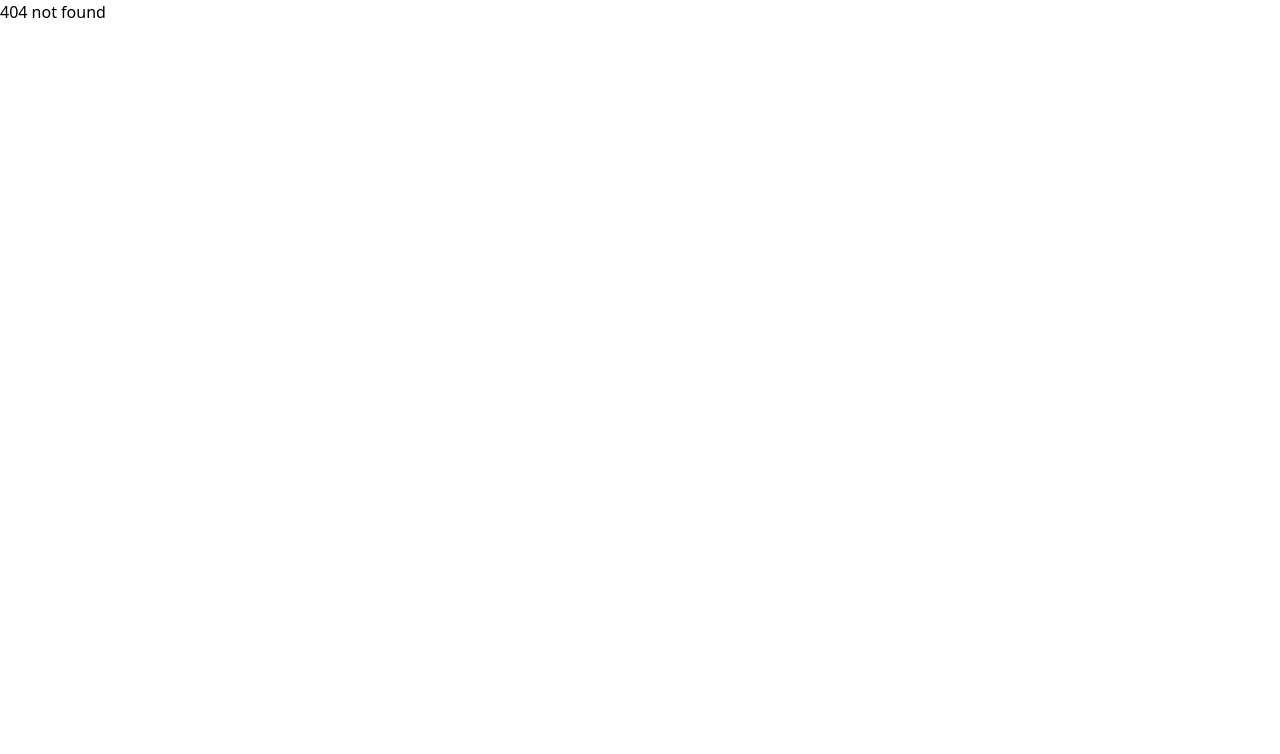
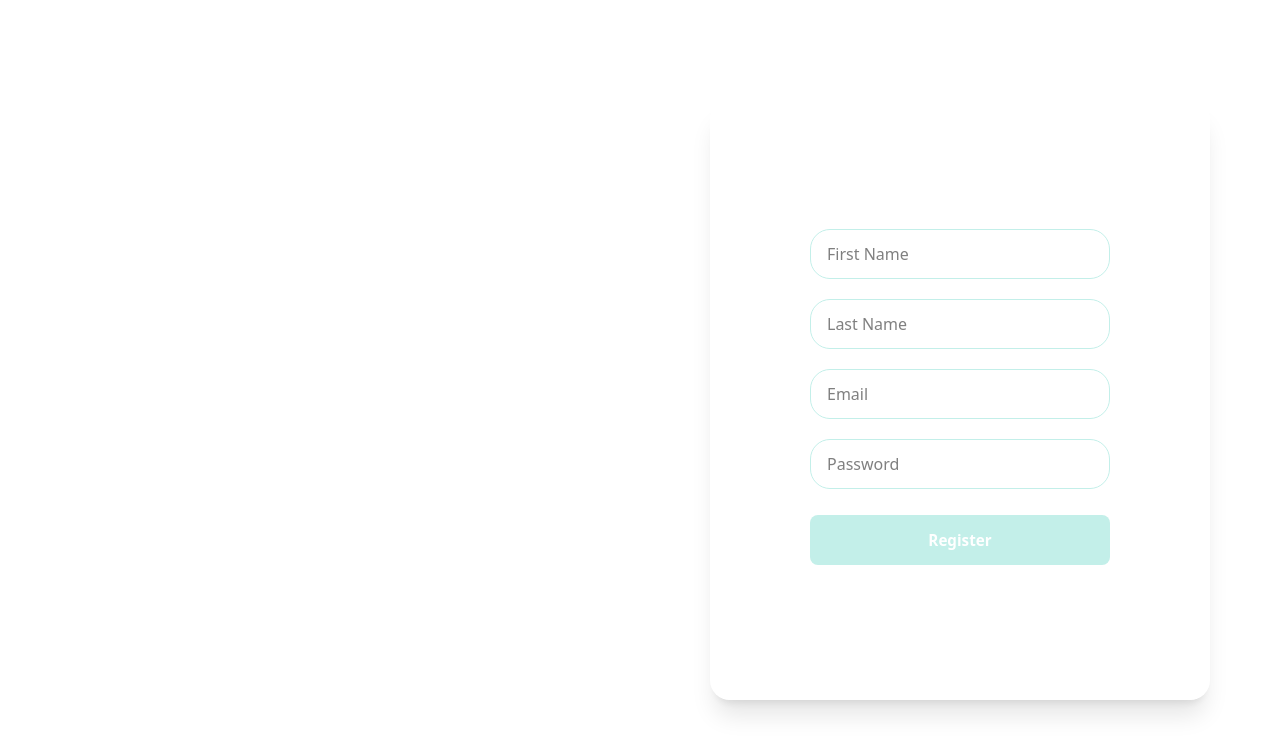
Before and after one commit to malindujayawickrama462/CBC-Backend, a React (Vite) app in the folder frontend-batch-six/: page /register in a window 1280 px wide. Before the commit this address had no page. Shown: the top 754 px of the page. Built offline with nearby package versions, Linux system fonts and the light colour scheme.

Commit message:
register created

```diff
--- a/frontend-batch-six/src/App.jsx
+++ b/frontend-batch-six/src/App.jsx
@@ -4,9 +4,9 @@ import Header from './components/header'
 import { ProductCard } from './components/productCard'
 import HomePage from './pages/home'
 import LoginPage from './pages/login'
-import SignUp from './pages/signUp'
 import AdminPage from './pages/AdminPage'
 import TestPage from './pages/testPage'
+import RegisterPage from './pages/register'
 
 function App() {
 
@@ -18,7 +18,7 @@ function App() {
       <Routes path="/*">
         <Route path="/" element={<HomePage/>}/>
         <Route path="/login" element={<LoginPage/>}/>
-        <Route path="/signUp" element={<SignUp/>}/>
+        <Route path="/register" element={<RegisterPage/>}/>
         <Route path="/testing" element={<TestPage/>}/>
         <Route path='/admin/*' element={<AdminPage/>}/>
         <Route path='/*' element={<h1>404 not found</h1>}/>
--- /dev/null
+++ b/frontend-batch-six/src/pages/register.jsx
@@ -0,0 +1,75 @@
+import axios from "axios";
+import { useState } from "react";
+import { useNavigate } from "react-router-dom";
+
+export default function RegisterPage() {
+  const [firstName, setFirstName] = useState("");
+  const [lastName, setLastName]   = useState("");
+  const [email, setEmail]         = useState("");
+  const [password, setPassword]   = useState("");
+  const navigate = useNavigate();
+
+  async function handleRegister() {
+    console.log(firstName, lastName, email, password);
+
+    try {
+      const response = await axios.post(
+        import.meta.env.VITE_BACKEND_URL + "/api/user/register",
+        {
+          firstName,
+          lastName,
+          email,
+          password,
+        }
+      );
+
+      console.log("Registration Successful");
+      console.log(response.data);
+      navigate("/login")
+
+    } catch (e) {
+      console.log(e);
+    }
+  }
+
+  return (
+    <div className='w-full h-screen bg-[url("/login.jpg")] bg-center bg-cover flex justify-center items-center'>
+      <div className="w-[50%] h-full"></div>
+      <div className="w-[50%] h-full flex justify-center items-center">
+        <div className="w-[500px] h-[600px] backdrop-blur-md rounded-[20px] shadow-xl flex flex-col justify-center items-center">
+          <input
+            onChange={(e) => setFirstName(e.target.value)}
+            value={firstName}
+            placeholder="First Name"
+            className="w-[300px] h-[50px] border border-[#c3efe9] rounded-[20px] mb-[20px] px-4"
+          />
+          <input
+            onChange={(e) => setLastName(e.target.value)}
+            value={lastName}
+            placeholder="Last Name"
+            className="w-[300px] h-[50px] border border-[#c3efe9] rounded-[20px] mb-[20px] px-4"
+          />
+          <input
+            onChange={(e) => setEmail(e.target.value)}
+            value={email}
+            placeholder="Email"
+            className="w-[300px] h-[50px] border border-[#c3efe9] rounded-[20px] mb-[20px] px-4"
+          />
+          <input
+            onChange={(e) => setPassword(e.target.value)}
+            value={password}
+            type="password"
+            placeholder="Password"
+            className="w-[300px] h-[50px] border border-[#c3efe9] rounded-[20px] mb-[20px] px-4"
+          />
+          <button
+            onClick={handleRegister}
+            className="w-[300px] cursor-pointer h-[50px] bg-[#c3efe9] rounded-[20px] text-[20px] font-bold text-white mb-[20px]"
+          >
+            Register
+          </button>
+        </div>
+      </div>
+    </div>
+  );
+}
--- a/frontend-batch-six/src/pages/signUp.jsx
+++ /dev/null
@@ -1,15 +0,0 @@
-export default function SignUp(){
-    return(
-        <div className='w-full h-screen bg-red-100 flex flex-col justify-center items-center'>
-            <div className='w-[650px] h-[650px]  bg-red-900 flex flex-col justify-center items-center'>
-                <div className='w-[600px] h-[600px]  bg-green-600 flex flex-col justify-center items-center'>
-                    <div className='w-[100px] h-[100px] bg-blue-600'></div>
-                    <div className='w-[100px] h-[100px] bg-yellow-600'></div>
-                    <div className='w-[100px] h-[100px] bg-purple-600'></div>
-                    <div className='w-[100px] h-[100px] bg-pink-600'></div>
-                    <button className='w-[100px] h-[100px] bg-orange-600'>SignUp</button>
-                </div>
-        </div>
-        </div>
-    )
-}
```
